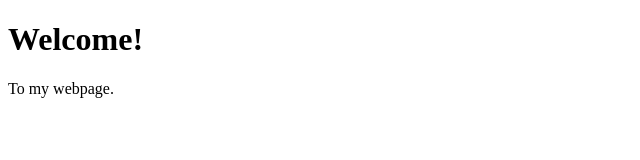
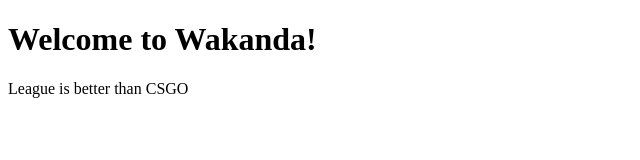
Before and after one commit to milnecj17/Milnecj17.github.io, a plain HTML site: page index.html in a window 1280 px wide. Shown: the whole page, without its empty margins (0-640 px from the left). Drawn offline with Linux system fonts and the light colour scheme.

Commit message:
Update index.html
made site

```diff
--- a/index.html
+++ b/index.html
@@ -1,5 +1,6 @@
 <!DOCTYPE html>
 <html>
+
 <head>
     <title>
         This is a NEW webpage
@@ -7,8 +8,9 @@
 </head>
 
 <body>
-    <h1>Welcome!</h1>
-    <p>To my webpage.</p>
+    <h1>Welcome to Wakanda!</h1>
+    <p>League is better than CSGO</p>
+
 </body>
 
 </html>
```
